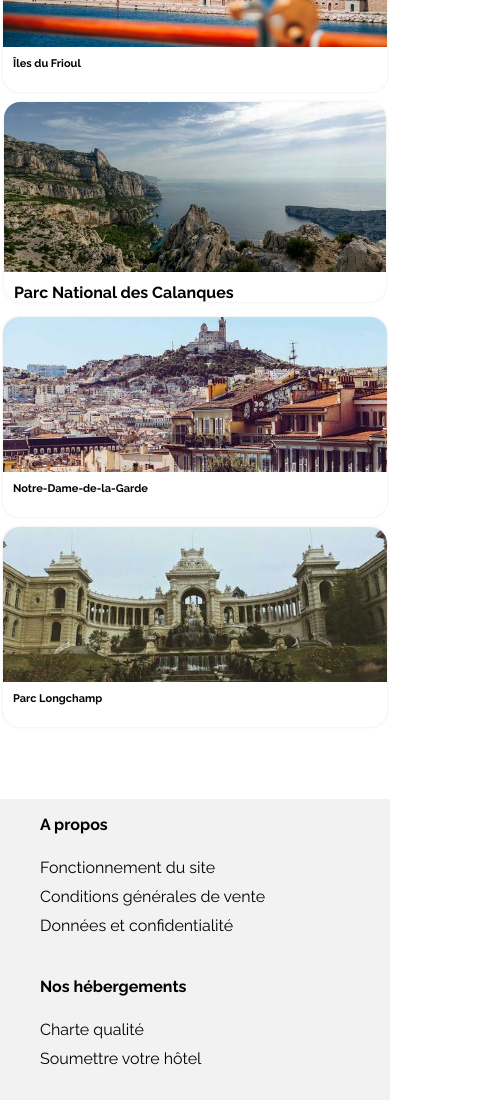
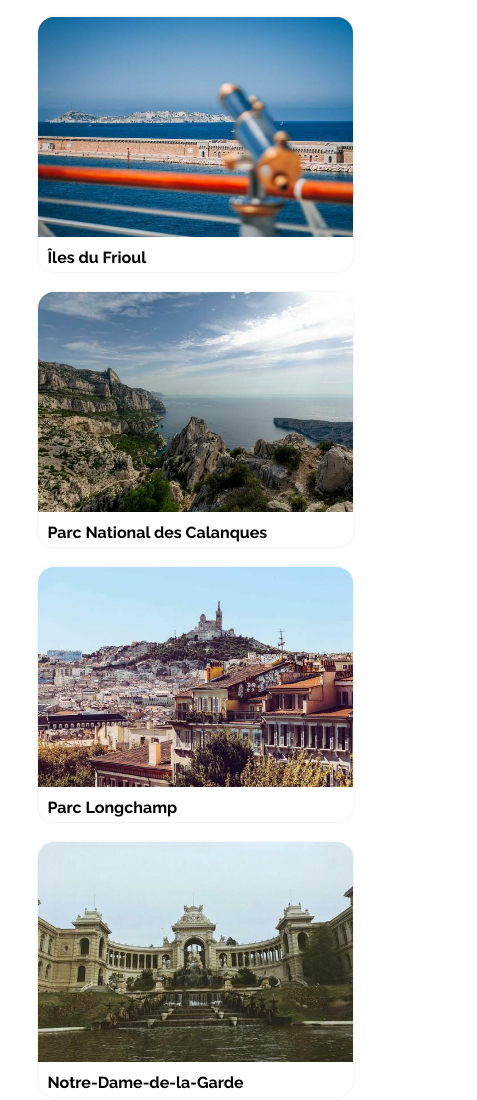
Before and after one commit to xfts/projet2, a plain HTML site: page index.html in a window 390 px wide. Shown: the part 3603-4703 px from the top of the page, 477 px wide, since content can reach past the window. Drawn offline with Linux system fonts and the light colour scheme.

Commit message:
pb rectangle resolue

```diff
--- a/index.html
+++ b/index.html
@@ -208,14 +208,15 @@
 			<span class="spanGras">Parc National des Calanques</span>
 		    </div>
 		    <div class="deuxRectangles">
+			<div class="boiteRec1">
+			    <img src="images/activites/4_small/555.jpg" class="imageRec2" alt="notre dame de la garde"/>
+			    <span class="spanGras">Parc Longchamp</span>
+			</div>
 			<div class="boiteRec2">
-			    <img src="images/activites/4_small/555.jpg" class="imageRec2" alt="notre dame de la garde"/>
+			    <img src="images/activites/4_small/666.jpg" class="imageRec1" alt="Parc Longchamp"/>
 			    <span class="spanGras">Notre-Dame-de-la-Garde</span>
 			</div>
-			<div class="boiteRec1">
-			    <img src="images/activites/4_small/666.jpg" class="imageRec1" alt="Parc Longchamp"/>
-			    <span class="spanGras">Parc Longchamp</span>
-			</div>
+
 		    </div>
 		</div>
 	    </article>
--- a/style.css
+++ b/style.css
@@ -20,9 +20,6 @@
     }
     aside {
 	width: 28%;
-    }
-    #article1{
-	margin-bottom: 15px !important;
     }
     #article2{
 	width: 100% !important;
@@ -75,62 +72,6 @@
 	margin-bottom: 15px !important;
     }
 }
-
-@media (max-width: 376.98px){
-   .imageBoite1{
-	height: 100% !important;
-    }
-}
-
-@media  (max-width: 385px){
-    .imageBoite2{
-	width: 281.97px !important;
-	height: 200px !important;
-	margin-bottom: 15px;
-    }
-    .deuxRectangles{
-	width: 563.94px !important;
-	/*height: 632px !important;*/
-	align-items: center !important;
-    }
-    .imageRec1,.imageRec2{
-        width: 100% !important;
-	height: 155px !important;
-    }
-    .boiteRec1, .boiteRec2{
-	font-size: 11px !important;
-	overflow: hidden !important;
-	width: 274px !important;
-	height: 200px !important;
-	margin-bottom: 10px;
-    }
-
-}
-@media (min-width:386px) and (max-width: 649.97px){
-    .imageBoite2{
-	width: 381.97px !important;
-	height: 200px !important;
-	margin-bottom: 15px;
-    }
-    .deuxRectangles{
-	width: 563.94px !important;
-	/*height: 632px !important;*/
-	align-items: center !important;
-    }
-    .imageRec1,.imageRec2{
-        width: 100% !important;
-	height: 155px !important;
-    }
-    .boiteRec1, .boiteRec2{
-	font-size: 11px !important;
-	overflow: hidden !important;
-	width: 384px !important;
-	height: 200px !important;
-	margin-bottom: 10px;
-    }
-
-}
-
 
 @media (max-width: 649.98px){
     body{
@@ -227,6 +168,24 @@
     #articleBoite2{
 	flex-direction: column !important;
 	align-items: center !important;
+    }
+    .imageBoite2{
+	width: 90% !important;
+	margin-bottom: 20px !important;
+    }
+    .imageBoite2 > img{
+	height: 220px !important;
+
+    }
+    .deuxRectangles {
+	width : 90% !important;
+	margin-bottom: 20px !important;
+    }
+    .boiteRec1{
+	margin-bottom: 20px !important;
+    }
+    .boiteRec1 > img , .boiteRec2 > img{
+	height: 220px !important;
     }
     footer{
 	flex-wrap: wrap !important;
```
